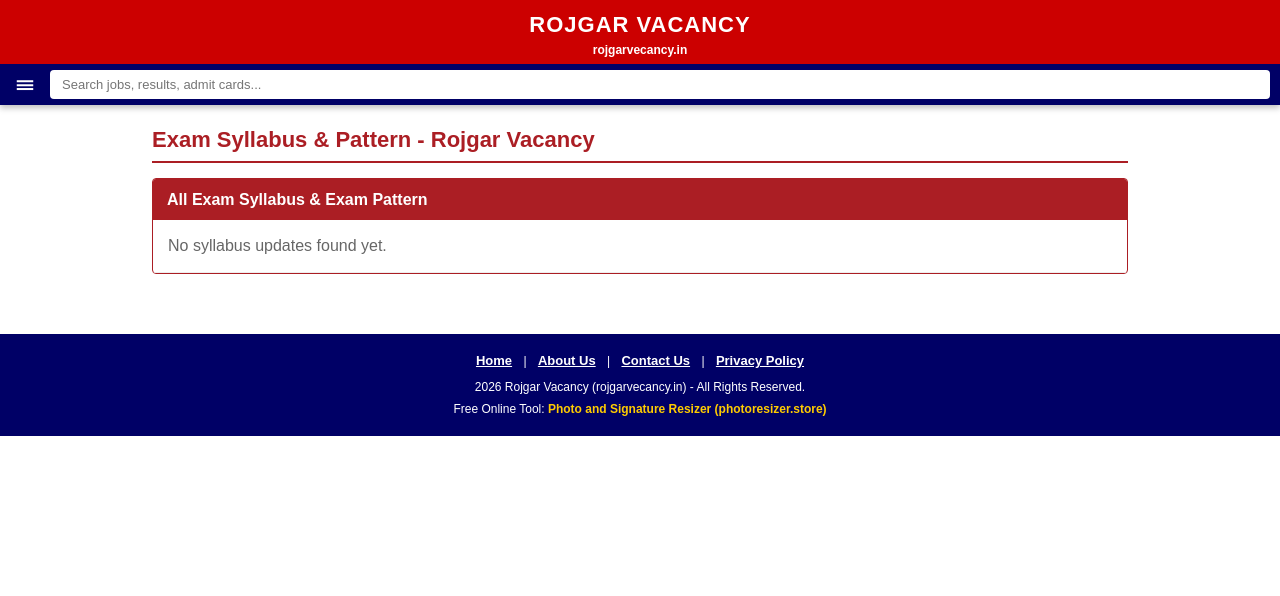
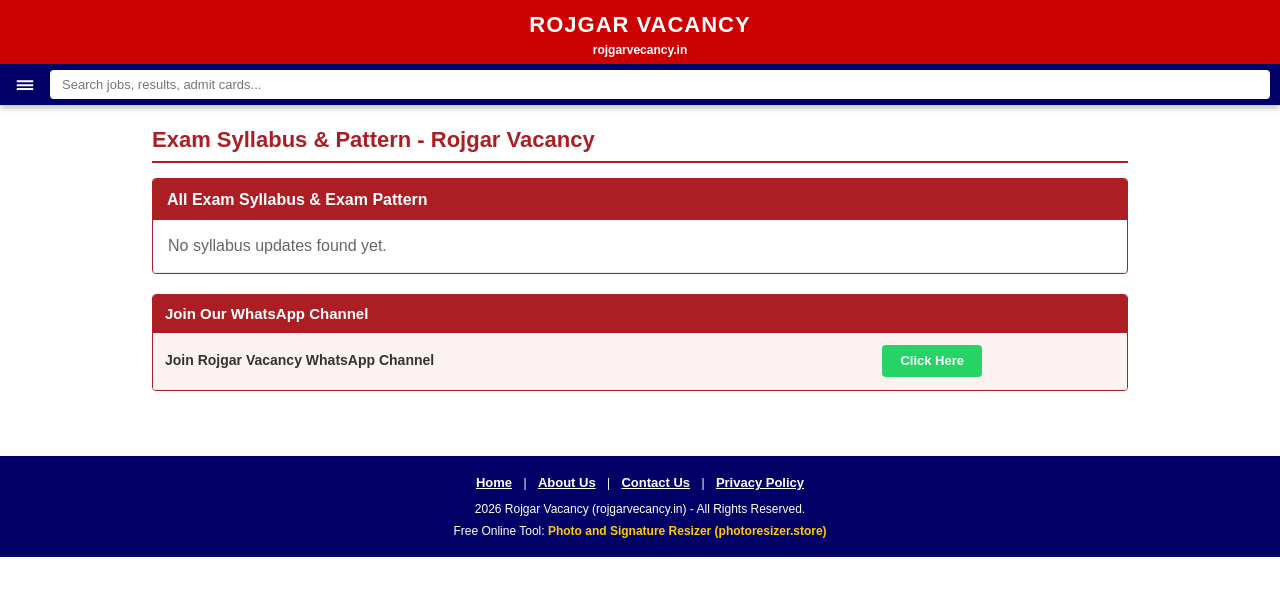
Before and after one commit to Rojgarvacancy/Rojgar-vacancy-, a Jekyll site: the page built from syllabus.html, in a window 1280 px wide. Shown: the top 596 px of the page. Built offline with Jekyll 4.4.1, drawn with Linux system fonts in a browser that asks for light colours.

Commit message:
Update default.html

```diff
--- a/_layouts/default.html
+++ b/_layouts/default.html
@@ -238,6 +238,26 @@
       <div class="post-content-wrap">
         <h1>{{ page.title }}</h1>
         {{ content }}
+
+        <!-- WhatsApp Channel Table (Automatically appears below every post) -->
+        <div style="margin: 20px 0; border: 1px solid #ab1e24; border-radius: 4px; overflow: hidden; background: #ffffff;">
+          <div style="background: #ab1e24; color: #ffffff; padding: 9px 12px; font-weight: bold; font-size: 15px; text-align: left;">
+            Join Our WhatsApp Channel
+          </div>
+          <table style="width: 100%; border-collapse: collapse;">
+            <tr style="background-color: #fdf2f2; border-bottom: 1px solid #eee;">
+              <td style="padding: 12px; font-weight: bold; font-size: 14px; color: #333; text-align: left; width: 60%;">
+                Join Rojgar Vacancy WhatsApp Channel
+              </td>
+              <td style="padding: 12px; text-align: center; width: 40%;">
+                <a href="https://whatsapp.com/channel/0029Vb97OOiK5cD6SAWpDm15" target="_blank" style="display: inline-block; background-color: #25D366; color: #ffffff; font-weight: bold; font-size: 13px; padding: 7px 18px; border-radius: 4px; text-decoration: none;">
+                  Click Here
+                </a>
+              </td>
+            </tr>
+          </table>
+        </div>
+
       </div>
     {% else %}
       {{ content }}
```
